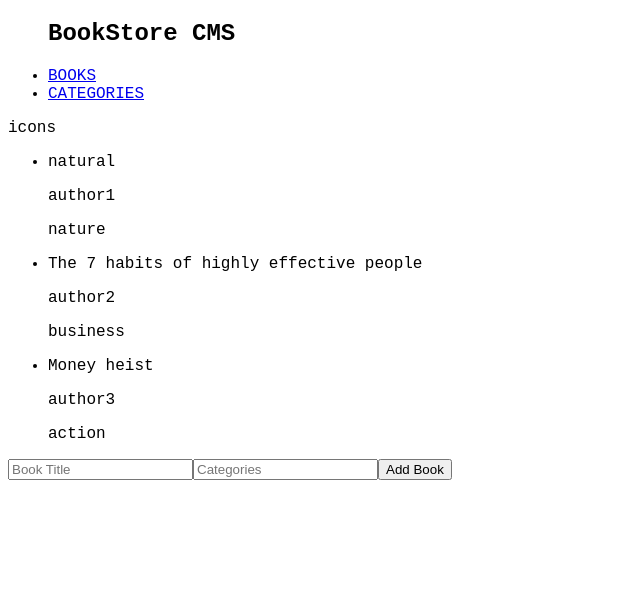
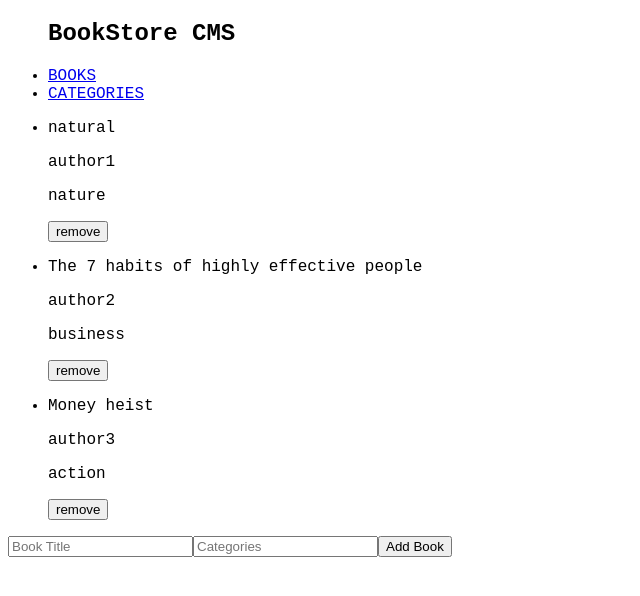
Before and after one commit to aliabbani/bookstore-react-redux, a React (Create React App) app: page / in a window 1280 px wide. Shown: the top 596 px of the page, without its empty margins (0-640 px from the left). Built offline with nearby package versions, Linux system fonts and the light colour scheme.

Commit message:
Add a remove button in the BookItem

```diff
--- a/src/components/BookItem.js
+++ b/src/components/BookItem.js
@@ -8,7 +8,7 @@ const BookItem = ({
     <p>{title}</p>
     <p>{author}</p>
     <p>{categories}</p>
-
+    <button type="button">remove</button>
   </li>
 );
 
--- a/src/components/Navbar.js
+++ b/src/components/Navbar.js
@@ -27,7 +27,6 @@ const Navbar = () => {
           </li>
         ))}
       </ul>
-      <p>icons</p>
     </nav>
   );
 };
```
